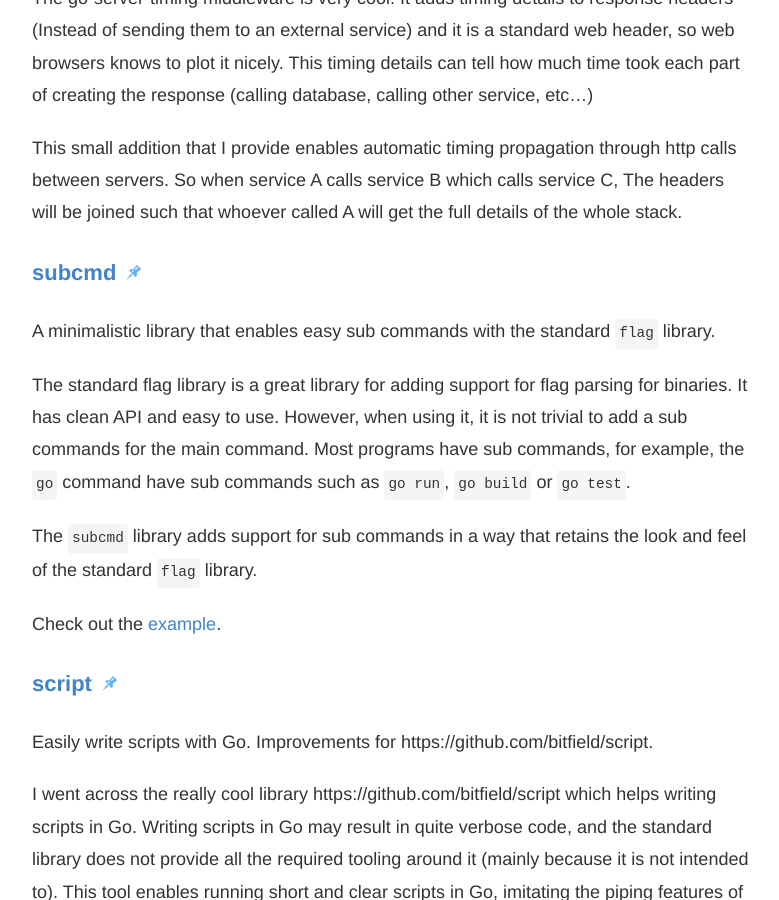
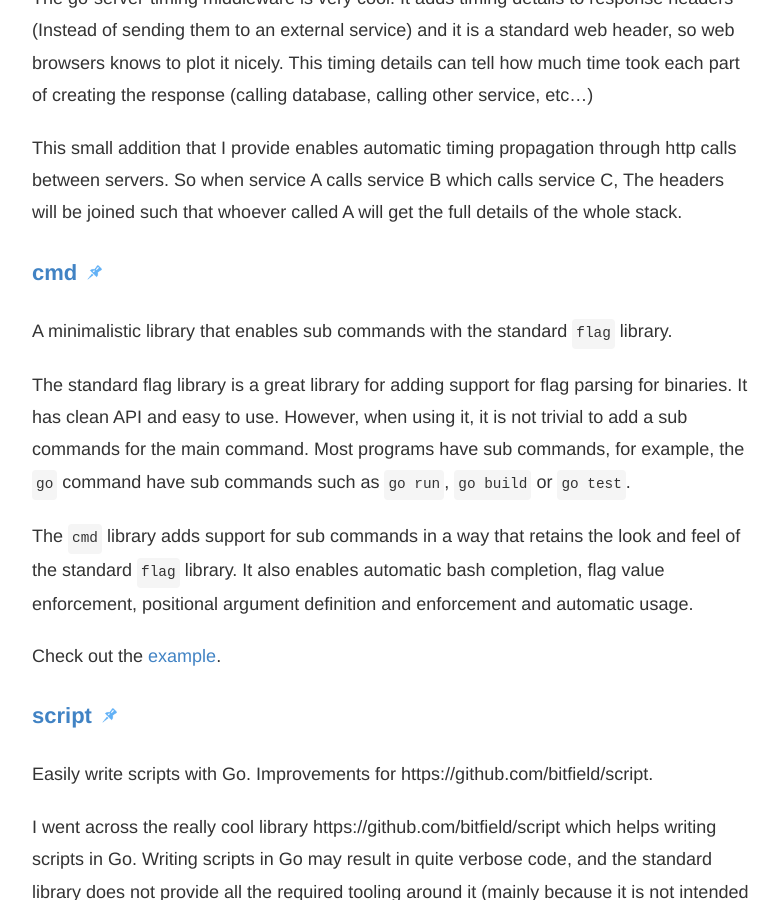
Before and after one commit to posener/posener.github.io, a Jekyll site: the page built from about.md, in a window 1280 px wide and 900 px high, scrolled down 3423 px. Shown: the whole window, without its empty margins (248-1027 px from the left). Built offline with Jekyll 4.4.1, drawn with Linux system fonts in a browser that asks for light colours.

Commit message:
update about

```diff
--- a/about.md
+++ b/about.md
@@ -14,7 +14,7 @@
 I love building things on my free time.
 Here are a few open source projects I've been working on.
 
-### [complete](https://github.com/posener/complete)
+### [complete](https://github.com/posener/complete/tree/master)
 
 > Bash completion written in go + bash completion for go command.
 
@@ -120,19 +120,20 @@
 when service A calls service B which calls service C, The headers will be joined such that whoever called A will
 get the full details of the whole stack.
 
-### [subcmd](https://github.com/posener/subcmd)
+### [cmd](https://github.com/posener/cmd)
 
-> A minimalistic library that enables easy sub commands with the standard `flag` library.
+> A minimalistic library that enables sub commands with the standard `flag` library.
 
 The standard flag library is a great library for adding support for flag parsing for binaries.
 It has clean API and easy to use. However, when using it, it is not trivial to add a sub commands
 for the main command. Most programs have sub commands, for example, the `go` command have sub
 commands such as `go run`, `go build` or `go test`.
 
-The `subcmd` library adds support for sub commands in a way that retains the look and feel of the
-standard `flag` library.
+The `cmd` library adds support for sub commands in a way that retains the look and feel of the
+standard `flag` library. It also enables automatic bash completion, flag value enforcement,
+positional argument definition and enforcement and automatic usage.
 
-Check out the [example](https://github.com/posener/subcmd/blob/master/example/main.go).
+Check out the [example](https://github.com/posener/cmd/blob/master/example/main.go).
 
 ### [script](https://github.com/posener/script)
 
```
